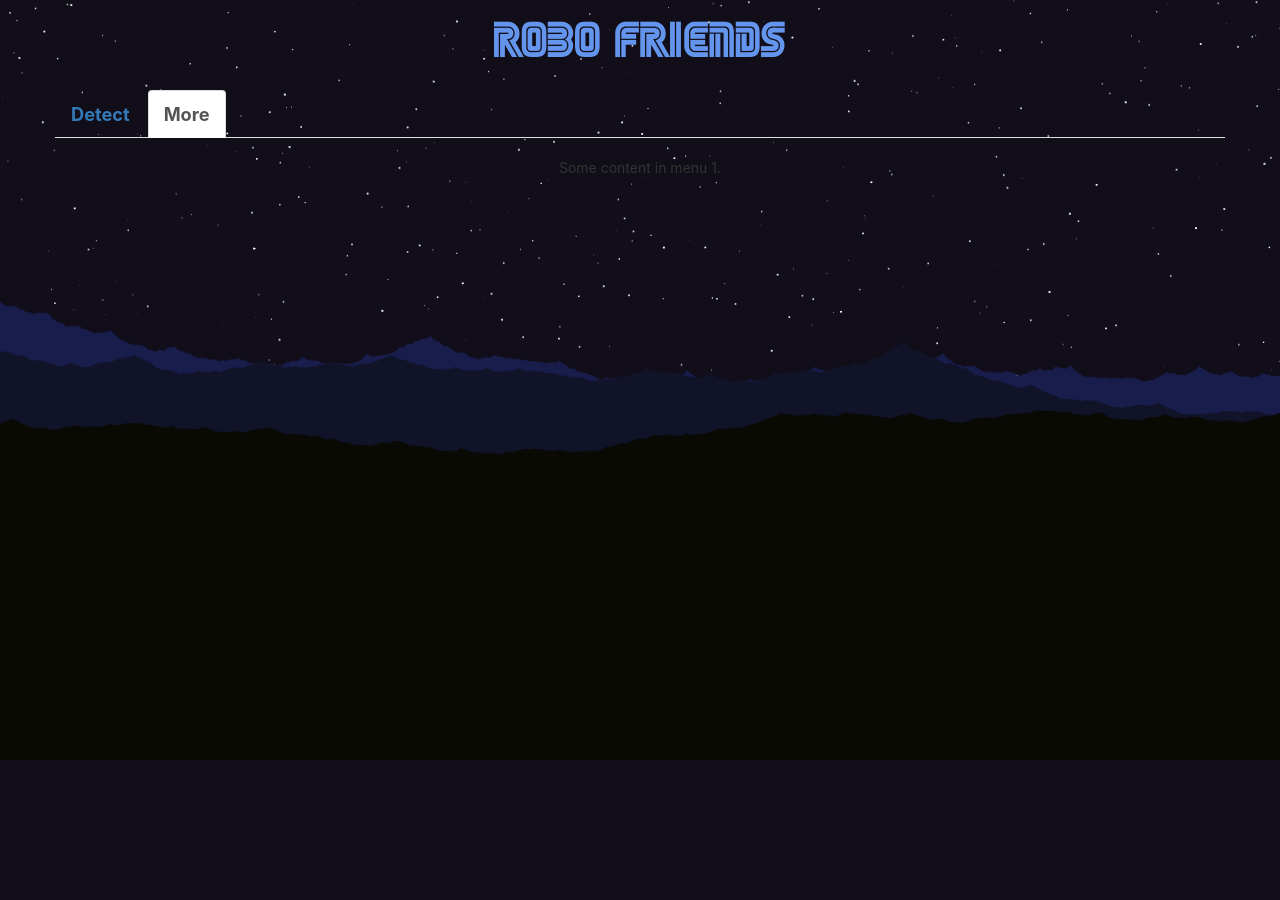
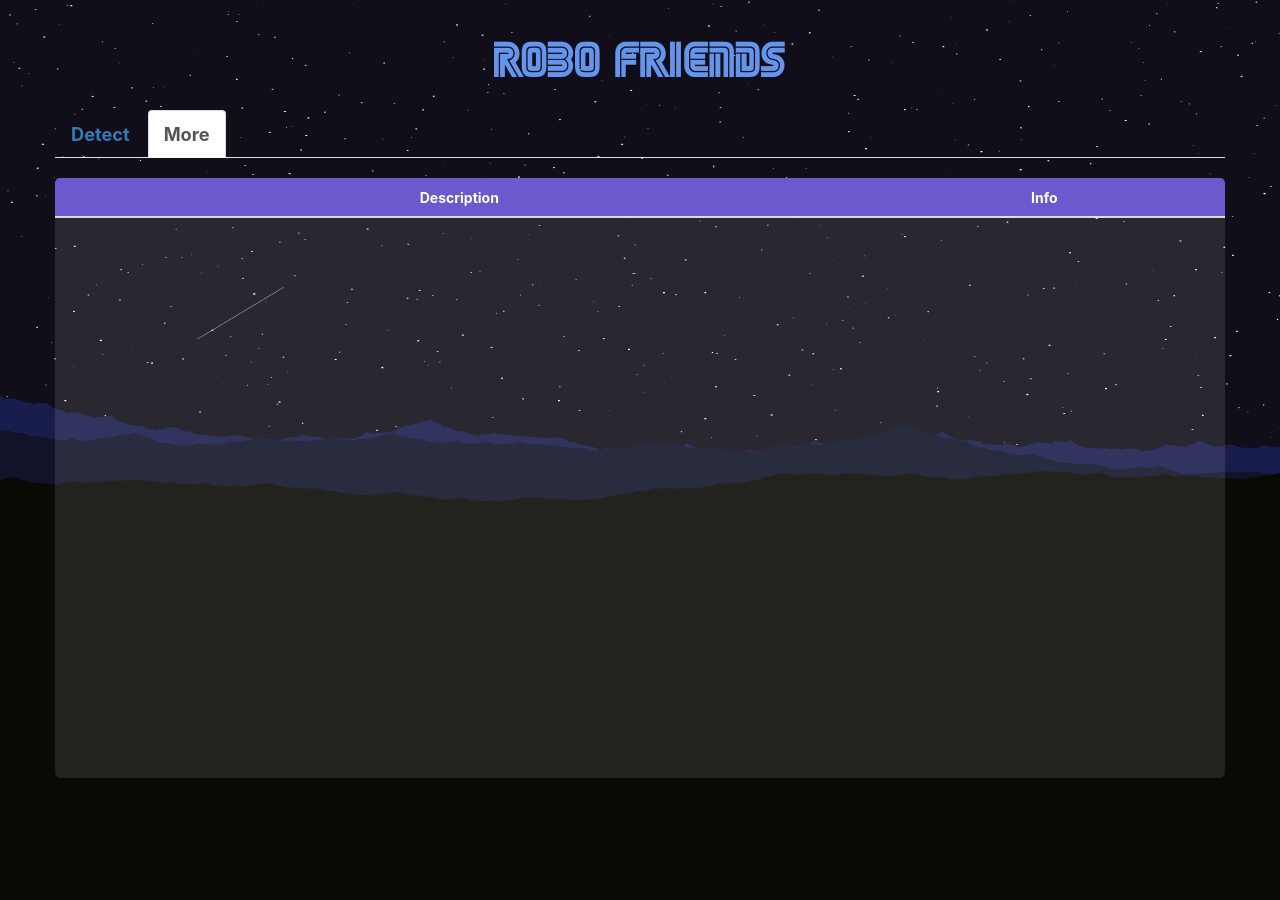
Before and after one commit to HuynhHongAn/statistical_learning, a Django app: template yolo/templates/detect.html in a window 1280 px wide, after a click on "More". Shown: the part 52-952 px from the top of the page. Before the commit the page ends 812 px from the top, so only its background shows below. Run offline with Django 3.2, Linux system fonts and the light colour scheme; the template is opened without the code that fills it, so the values that code supplies are empty; some libraries are stand-ins or nearby versions.

Commit message:
[master] almost finished

```diff
--- a/yolo/static/css/detect.css
+++ b/yolo/static/css/detect.css
@@ -6,7 +6,7 @@
     border-top: 1px solid slateblue;
     border-bottom: 1px solid slateblue;
     border-radius: 5px;
-    background-color: rgba(255,255,255,0.1);
+    background-color: rgba(255, 255, 255, 0.1);
 }
 
 .image-container img {
@@ -65,7 +65,7 @@ input#image-input {
 }
 
 .nav-tabs a:hover {
-    background-color: rgba(255,255,255,0.5);
+    background-color: rgba(255, 255, 255, 0.5);
     color: black;
     font-weight: bold;
 }
@@ -81,3 +81,36 @@ input#image-input {
     max-width: 300px;
     z-index: 1000;
 }
+
+div#detail th {
+    color: white;
+    text-align: center;
+    background-color: slateblue;
+
+}
+
+div#detail {
+    background-color: rgba(255, 255, 255, 0.1);
+    border-radius: 5px;
+    border-top: 2px solid slateblue;
+}
+
+div#detail {
+    overflow-y: scroll;
+    height: 600px;
+    display: block;
+}
+
+div#detail table {
+    padding: 20px;
+}
+
+div#detail tr {
+    color: white;
+}
+
+div#detail tr td {
+    text-align: left;
+    font-size: 1.25em;
+    padding: 20px;
+}
--- a/yolo/static/css/index.css
+++ b/yolo/static/css/index.css
@@ -3,7 +3,8 @@ canvas {
     top:52px;
     left:0;
     z-index: -1;
-    height: 95vh;
+    height: 100%;
+    min-height: 900px;
     width: 100%;
     overflow: auto;
 }
@@ -42,5 +43,5 @@ h1 {
 }
 
 .app-container {
-    overflow: paged-y;
+    overflow-y: auto;
 }
--- a/yolo/static/js/detect.js
+++ b/yolo/static/js/detect.js
@@ -72,6 +72,15 @@ $(document).ready(function () {
                 } else {
                     appendAlert(alertContainer, getAlertMessage("success", "Successfully detect image"))
                     $('#image-preview').attr('src', data.uploaded_file_url)
+
+                    $.each(data.extra_info, function (description, info) {
+                        $("div#detail table tbody").append(`
+                             <tr>
+                                <td>${description}</td>
+                                <td>${info}</td>
+                            </tr>
+                        `)
+                    })
                 }
             },
             error: function (e) {
--- a/yolo/templates/detect.html
+++ b/yolo/templates/detect.html
@@ -44,7 +44,8 @@
                                 <div class="col-sm-6">
                                     <div class="form-group">
                                         <label class="normal-label" for="threshold">Threshold</label>
-                                        <input type="number" name="threshold" class="form-control" id="threshold" step="0.01" value="0.3">
+                                        <input type="number" name="threshold" class="form-control" id="threshold"
+                                               step="0.01" value="0.3">
                                     </div>
                                 </div>
                             </div>
@@ -67,7 +68,19 @@
                 </div>
             </div>
             <div id="detail" class="tab-pane fade">
-                <p>Some content in menu 1.</p>
+                <div class="table-responsive">
+                    <table class="table">
+                        <thead>
+                        <tr>
+                            <th>Description</th>
+                            <th>Info</th>
+                        </tr>
+                        </thead>
+                        <tbody>
+
+                        </tbody>
+                    </table>
+                </div>
             </div>
         </div>
     </div>
--- a/yolo/templates/home.html
+++ b/yolo/templates/home.html
@@ -5,7 +5,7 @@
 
 {% block content %}
 {% for robot in robots %}
-<a href="/yolo/detect">
+<a href="{{robot.url}}">
     <div class='bg-light-green dib br3 pa3 ma2 grow'>
     <img src="{{robot.image}}" alt='robots'/>
     <div>
--- a/yolo/templates/index.html
+++ b/yolo/templates/index.html
@@ -34,11 +34,14 @@
     {% endblock %}
 </div>
 
-<div class="tc app-container">
+<div class="app-container">
+    <div class="tc">
     <h1 class="" style="margin-bottom: 30px">Robo &nbsp;Friends</h1>
     <canvas id="bgCanvas"></canvas>
     {% block content %}{% endblock %}
 </div>
+</div>
+
 </body>
 <!-- jQuery (necessary for Bootstrap's JavaScript plugins) -->
 <!--<script src="https://ajax.googleapis.com/ajax/libs/jquery/1.12.4/jquery.min.js"></script>-->
```
Also changed, not shown: yolo/helpers.py (+29 -11 lines), yolo/views.py (+17 -6 lines), 1 other file. Lines whose indentation alone changed are shown as unchanged.
